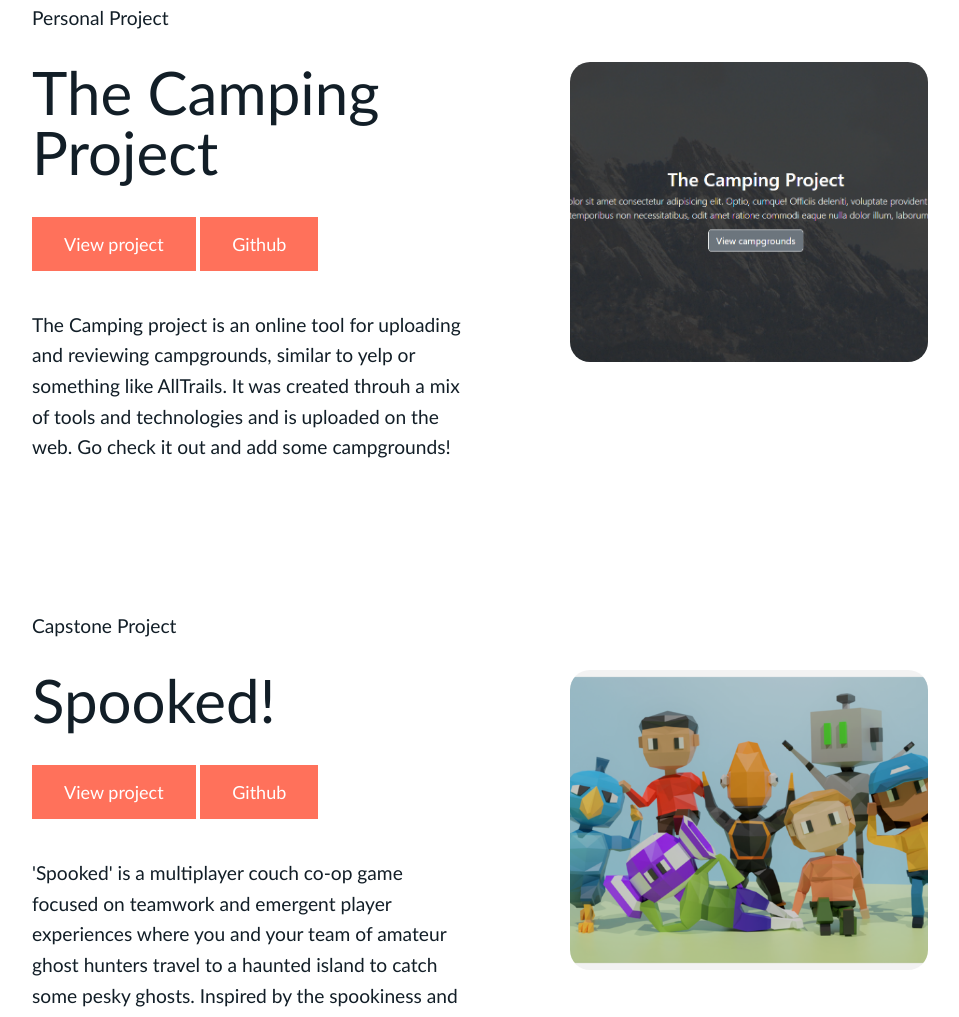
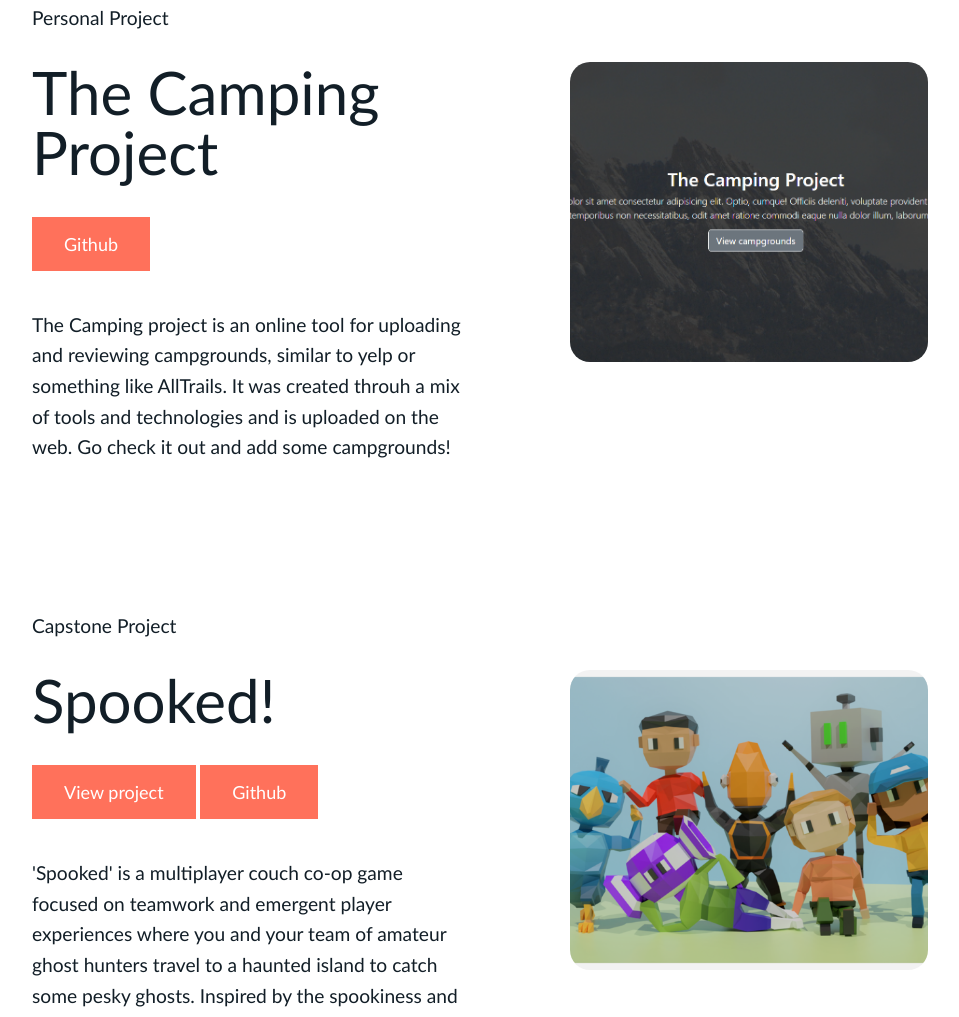
Before and after one commit to turnerdylan/PortfolioV3, a plain HTML site: page index.html in a window 1280 px wide. Shown: the part 1756-2773 px from the top of the page, without its empty margins (160-1119 px from the left). Drawn offline with nearby package versions, Linux system fonts and the light colour scheme.

Commit message:
Fixed link

```diff
--- a/index.html
+++ b/index.html
@@ -109,7 +109,6 @@
                 <h2 class="project__title">The Camping Project</h2>
                 <p class="project__subtitle">Personal Project</p>
                 <div class="project__btns">
-                    <a href="#">View project</a>
                     <a href="https://github.com/turnerdylan/Camping-Project">Github</a>
                 </div>
                 <p class="project__information">The Camping project is an online tool for uploading and reviewing
```
